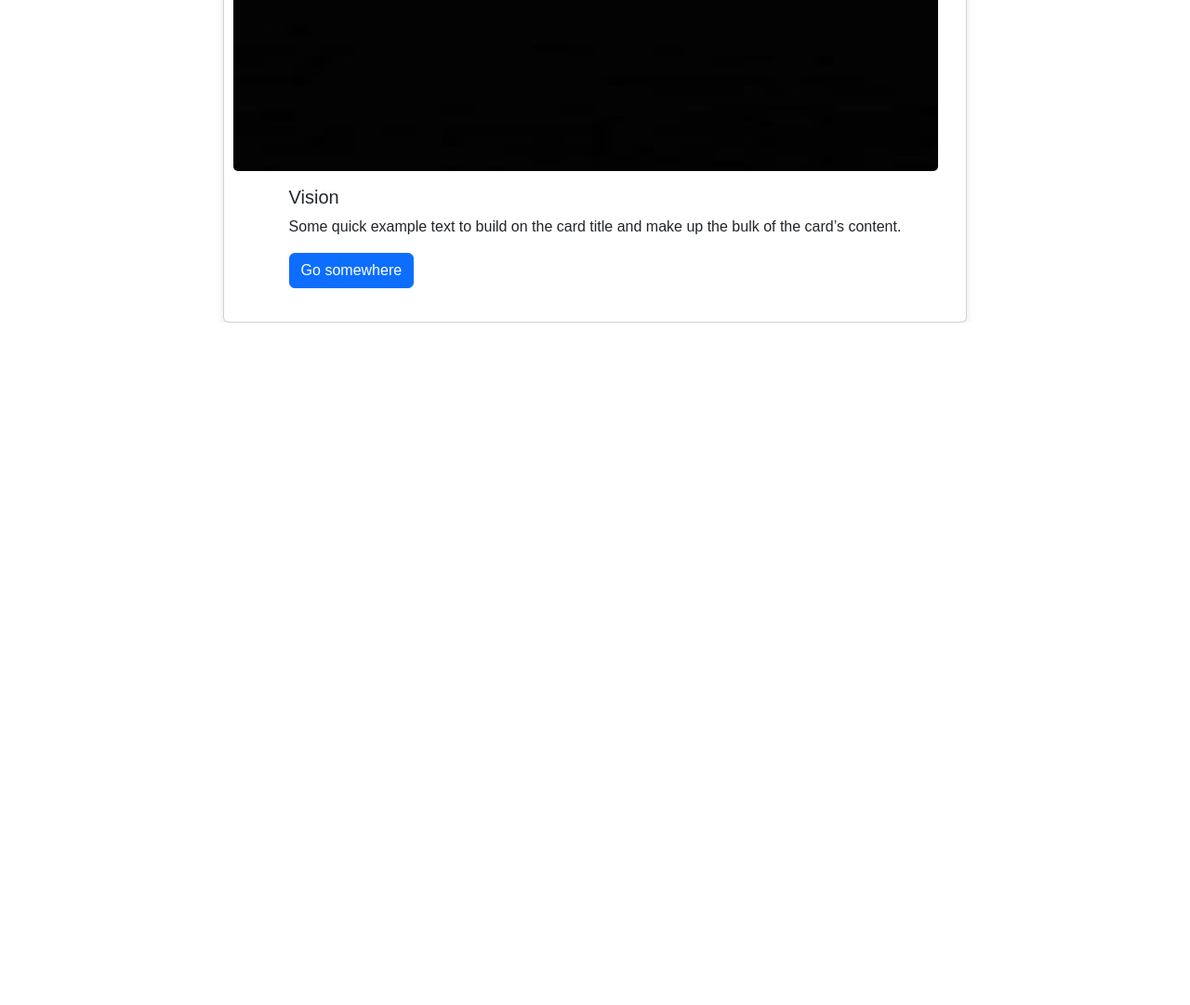
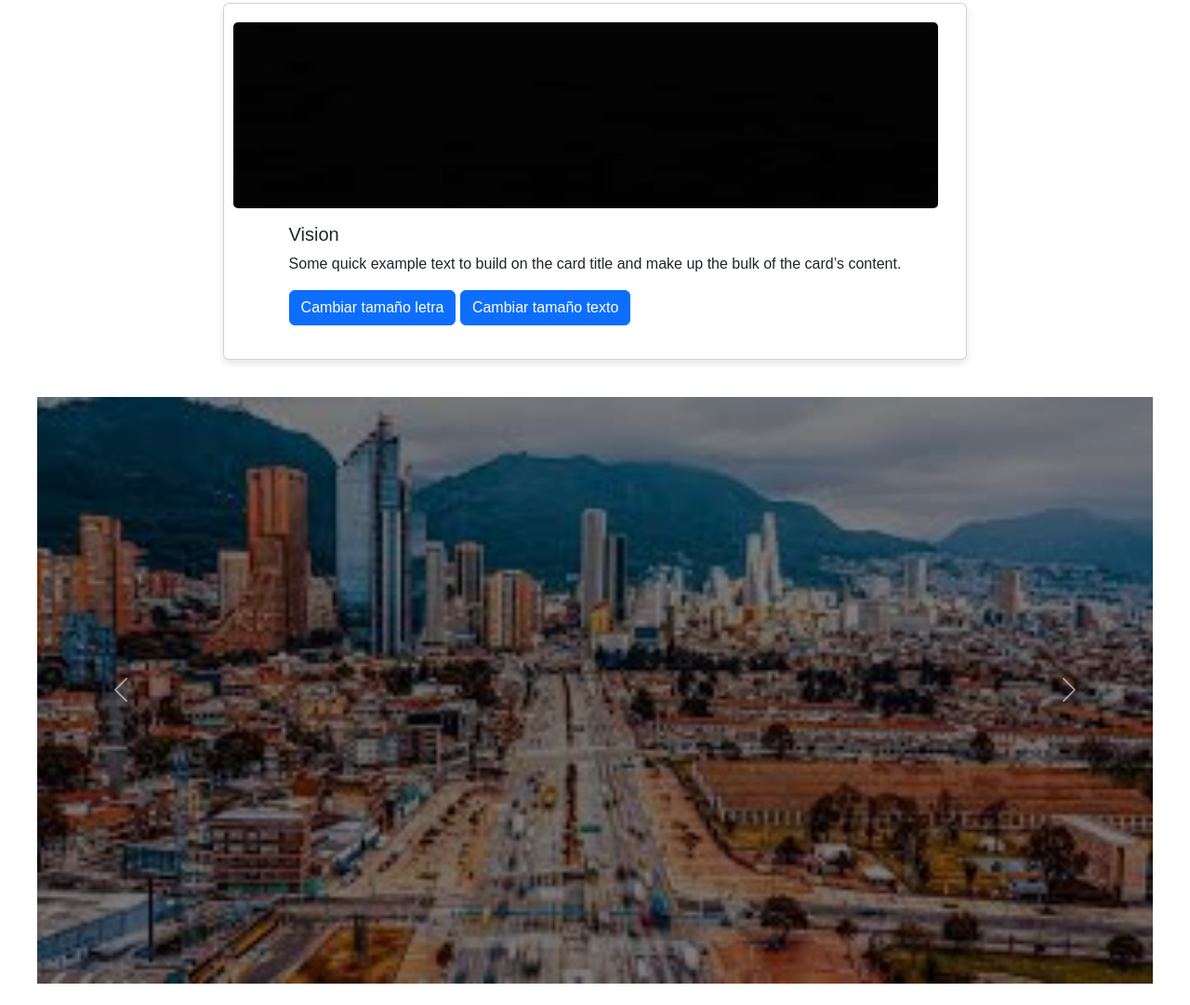
Before and after one commit to SantiagoCalderon10/parcial1Web, a plain HTML site: page About.html in a window 1280 px wide. Shown: the part 505-1586 px from the top of the page at 93% size. Before the commit the page ends 852 px from the top, so only its background shows below. Drawn offline with Linux system fonts and the light colour scheme.

Commit message:
cambios en about

```diff
--- a/About.html
+++ b/About.html
@@ -28,30 +28,70 @@
                 </div>
             </nav>
         </header>
-        <main> <section id="Mision">
+        <main>
+            <section id="Mision">
                 <div class="card">
                     <img src="imagenes/descarga.jpeg" class="mision-img card-img top" alt="...">
                     <div class="card-body">
                         <h5 class="card-title">Mision</h5>
-                    <p class="card-text">Some quick example text to build on the card title and make up the bulk of the
+                        <p class="card-text">Some quick example text to build on the card title and make up the bulk of
+                            the
                             card’s content.</p>
-                    <a href="#" class="btn btn-primary">Go somewhere</a>
+
+                        <a href="#" class="btn btn-primary">Cambiar tamaño letra</a>
+                        <a href="#" class="btn btn-primary">Cambiar tamaño texto</a>
+
                     </div>
                 </div>
             </section>
-        <section id = "Vision">
+            <section id="Vision">
                 <div class="card">
                     <img src="imagenes/descarga.jpeg" class="mision-img card-img top" alt="...">
                     <div class="card-body">
                         <h5 class="card-title">Vision</h5>
-                    <p class="card-text">Some quick example text to build on the card title and make up the bulk of the
+                        <p class="card-text">Some quick example text to build on the card title and make up the bulk of
+                            the
                             card’s content.</p>
-                    <a href="#" class="btn btn-primary">Go somewhere</a>
+                        <a href="#" class="btn btn-primary">Cambiar tamaño letra</a>
+                        <a href="#" class="btn btn-primary">Cambiar tamaño texto</a>
+
                     </div>
                 </div>
+            </section>
+            <section id="banner-noticias">
+                <div id="carouselExample" class="carousel slide">
+                    <div class="carousel-inner">
+                        <div class="carousel-item active">
+
+                            <img src="imagenes/bogota.jpeg" class="d-block w-100" alt="...">
+
+                        </div>
+                        <div class="carousel-item">
+                            <img src="imagenes/londres.jpeg" class="d-block w-100" alt="...">
+                        </div>
+                        <div class="carousel-item">
+                            <img src="imagenes/descarga (1).jpeg" class="d-block w-100" alt="...">
+                        </div>
+
+                    </div>
+                    <button class="carousel-control-prev" type="button" data-bs-target="#carouselExample"
+                        data-bs-slide="prev">
+                        <span class="carousel-control-prev-icon" aria-hidden="true"></span>
+                        <span class="visually-hidden">Previous</span>
+                    </button>
+                    <button class="carousel-control-next" type="button" data-bs-target="#carouselExample"
+                        data-bs-slide="next">
+                        <span class="carousel-control-next-icon" aria-hidden="true"></span>
+                        <span class="visually-hidden">Next</span>
+                    </button>
+
+
+                </div>
+
             </section>
         </main>
 
     </body>
+    <script src="bootstrap/bootstrap-5.3.8-dist/js/bootstrap.bundle.min.js"></script>
 
 </html>
--- a/css/stylesAbout.css
+++ b/css/stylesAbout.css
@@ -70,3 +70,34 @@ header{
     height: 200px;
     margin-right: 20px;
 }
+main{
+    display: flex;
+    flex-direction: column;
+    gap: 20px;
+    padding: 20px;
+}
+#banner-noticias{
+   padding: 20px;
+   background: cover;
+}
+.carousel-item {
+    position: relative;
+
+    background-size: cover;
+    background-position: center;
+    display: flex;
+    justify-content: center;
+    color: white;
+}
+
+/* Pseudo-elemento para la superposición oscura */
+.carousel-item::after {
+    content: '';
+    position: absolute;
+    top: 0;
+    left: 0;
+    width: 100%;
+    height: 100%;
+    background-color: rgba(0, 0, 0, 0.5); /* Negro con 50% de opacidad */
+    z-index: 1; /* Asegura que esté por encima de la imagen de fondo */
+}
```
Also changed, not shown: Registro.html (+0 -5 lines), imagenes/bogota.jpeg (added), imagenes/descarga (1).jpeg (added), imagenes/londres.jpeg (added). Lines whose indentation alone changed are shown as unchanged.
